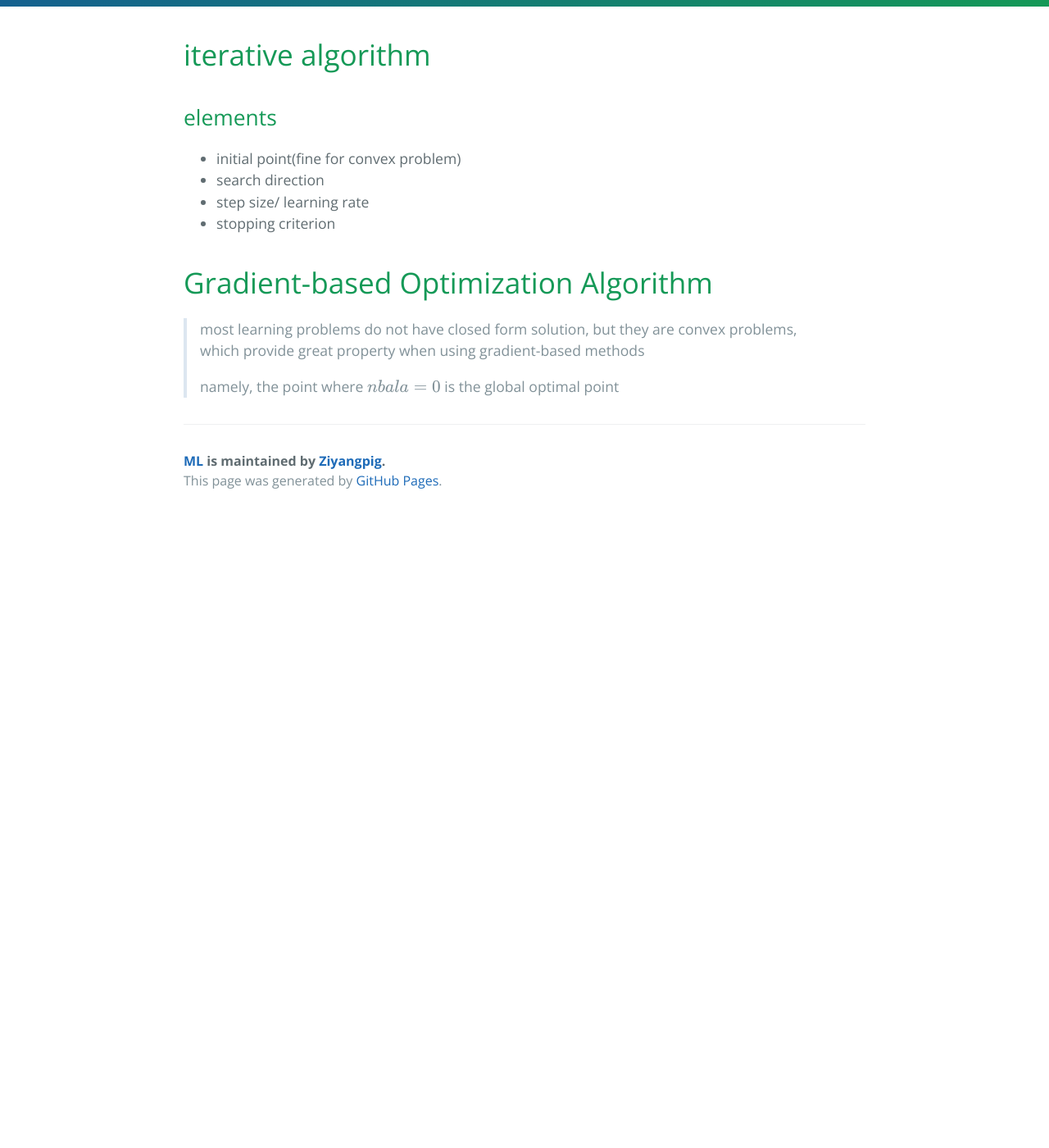
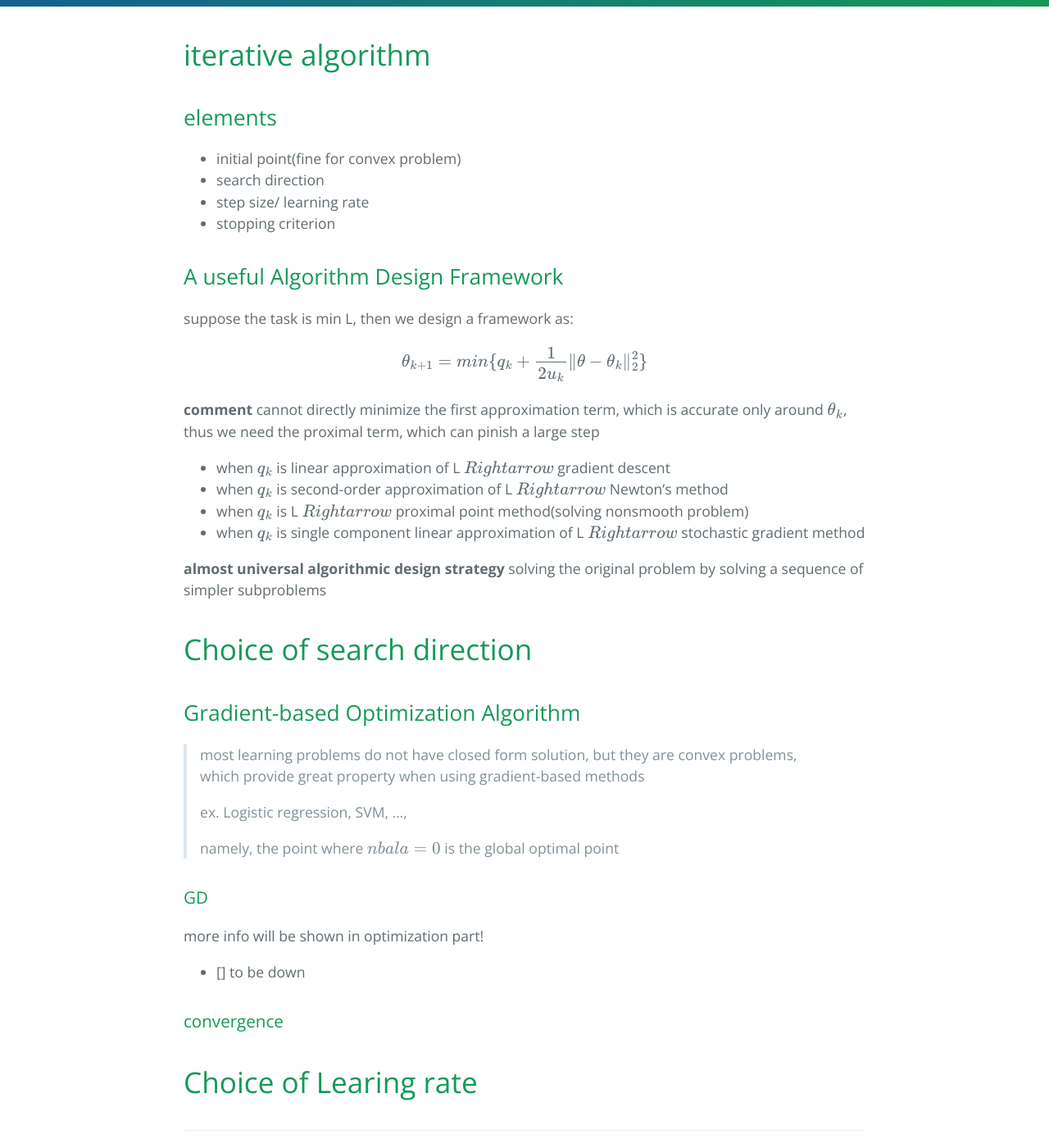
Before and after one commit to Ziyangpig/ML, a Jekyll site: the page built from Optimization Algorithm.md, in a window 1280 px wide and 1400 px high, scrolled down 375 px. Shown: the whole window at 82% size. Built offline with Jekyll 4.4.1, drawn with Linux system fonts in a browser that asks for light colours; our own code applies the rules of GitHub Pages for plain Markdown files; formulas are drawn with MathJax 3; before the commit the page ends 1005 px from its top, so only the background shows below that.

Commit message:
Update Optimization Algorithm.md

```diff
--- a/Optimization Algorithm.md
+++ b/Optimization Algorithm.md
@@ -11,8 +11,36 @@ date: 2024-12-07
 * step size/ learning rate
 * stopping criterion
 
-# Gradient-based Optimization Algorithm
+## A useful Algorithm Design Framework
+suppose the task is min L, then we design a framework as:
+
+$$
+\theta_{k+1} = min\{q_{k}+\frac{1}{2u_k}\|\theta-\theta_k\|_2^2\}
+$$
+
+**comment** cannot directly minimize the first approximation term, which is accurate only around $\theta_k$, thus we need the proximal term, which can pinish a large step
+
+* when $q_k$ is linear approximation of L $Rightarrow$ gradient descent
+* when $q_k$ is second-order approximation of L $Rightarrow$ Newton's method
+* when $q_k$ is L $Rightarrow$ proximal point method(solving nonsmooth problem)
+* when $q_k$ is single component linear approximation of L $Rightarrow$ stochastic gradient method
+
+**almost universal algorithmic design strategy**
+solving the original problem by solving a sequence of simpler subproblems
+
+# Choice of search direction
+## Gradient-based Optimization Algorithm
 
 > most learning problems do not have closed form solution, but they are convex problems, which provide great property when using gradient-based methods
 >
+> ex. Logistic regression, SVM, ...,
+>
 > namely, the point where $\{nbala}=0$ is the global optimal point
+
+### GD
+more info will be shown in optimization part!
+- [] to be down
+
+### convergence
+
+# Choice of Learing rate
```
